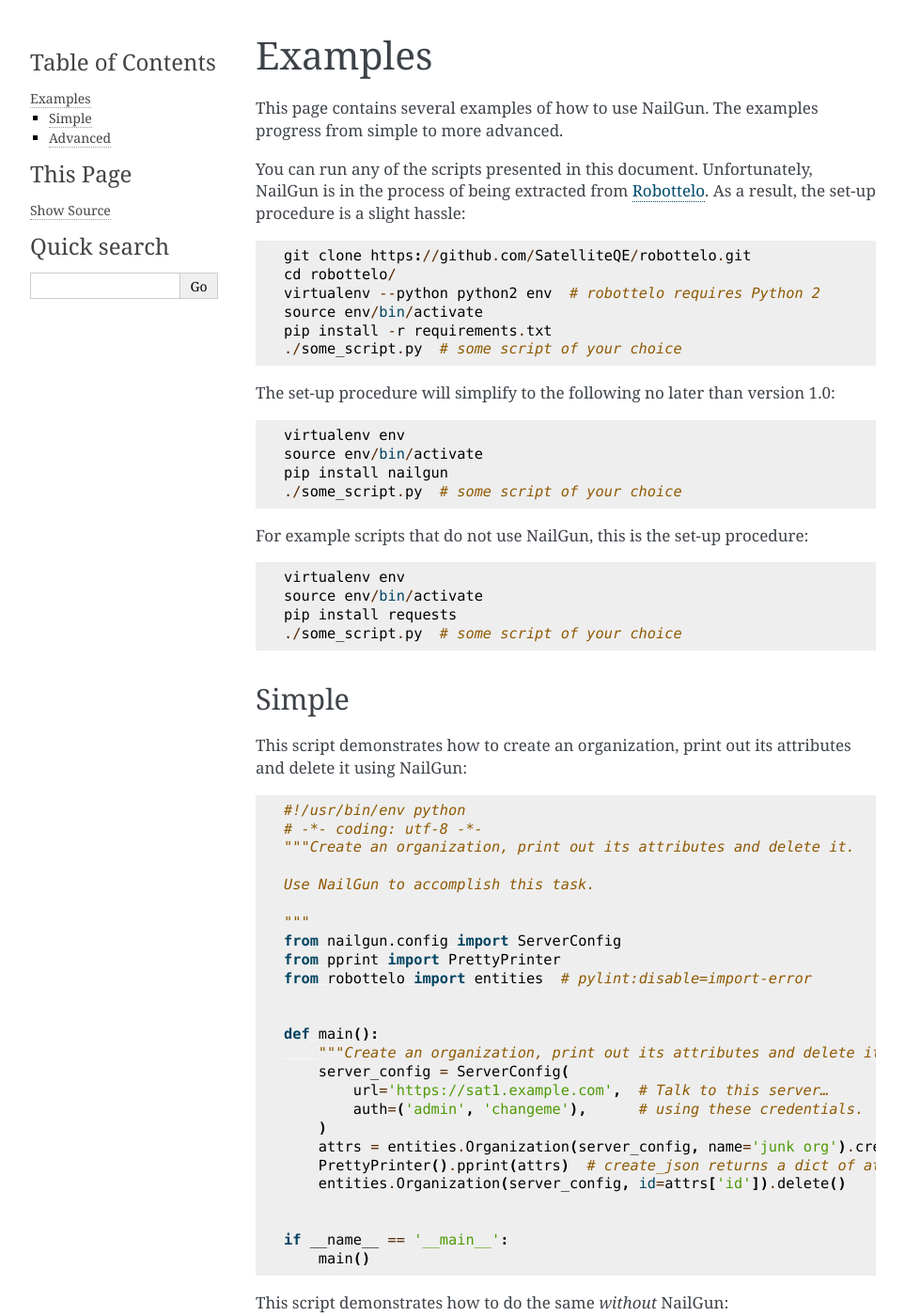
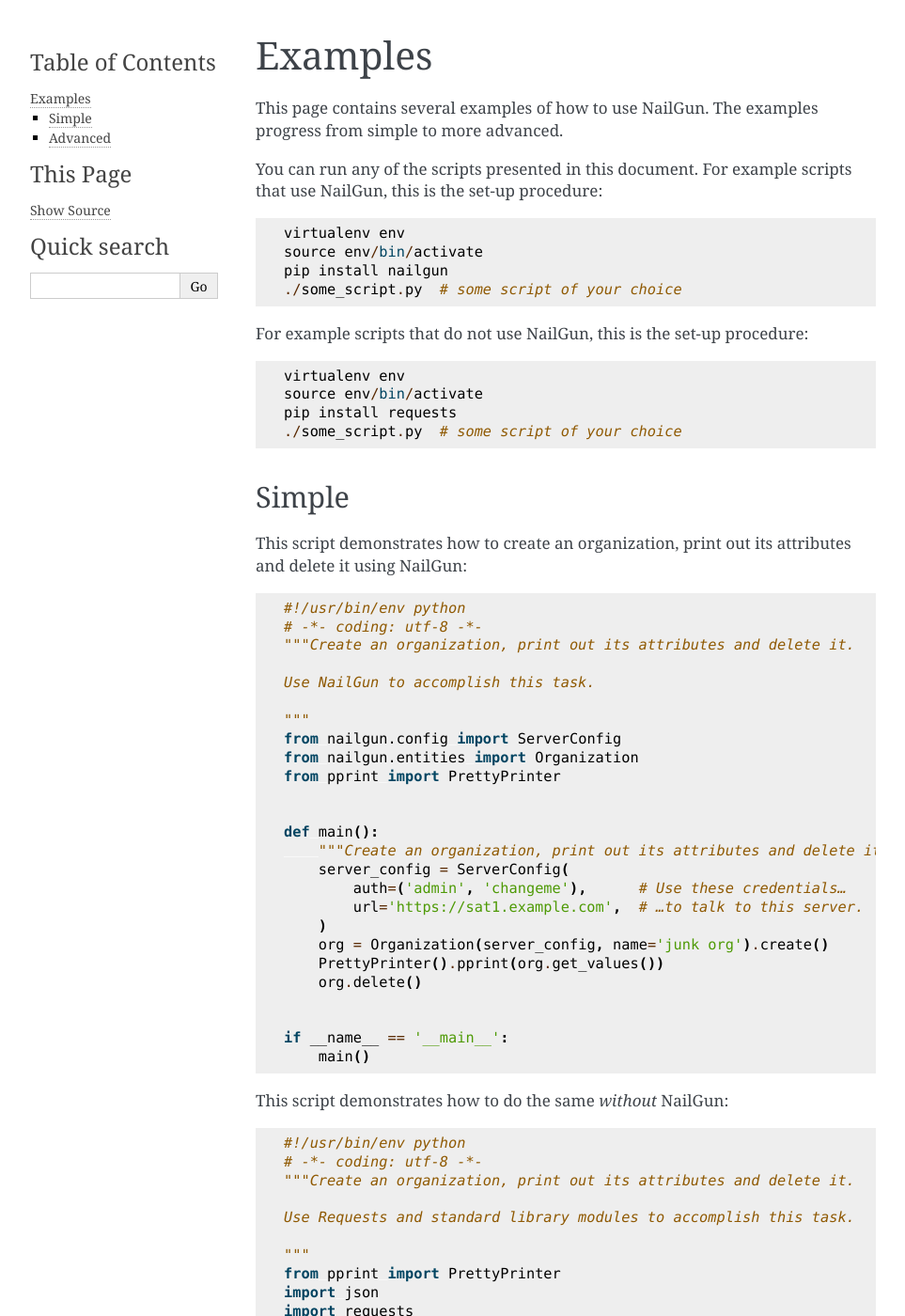
Before and after one commit to SatelliteQE/nailgun, a Sphinx documentation site: the page built from docs/examples.rst, in a window 1280 px wide and 1400 px high. Shown: the whole window at 94% size, without its empty margins (148-1111 px from the left). Built offline with Sphinx 7.4.7, drawn with Linux system fonts in a browser that asks for light colours; some of the changed text lies outside the part shown.

Commit message:
Update documentation
Update documentation to take advantage of the following recent changes:

* The `create` method is fully implemented as of NailGun version 0.7.0.
* Module `nailgun.entities` is present in the current development branch.

```diff
--- a/docs/create_organization_nailgun.py
+++ b/docs/create_organization_nailgun.py
@@ -6,19 +6,19 @@
 
 """
 from nailgun.config import ServerConfig
+from nailgun.entities import Organization
 from pprint import PrettyPrinter
-from robottelo import entities  # pylint:disable=import-error
 
 
 def main():
     """Create an organization, print out its attributes and delete it."""
     server_config = ServerConfig(
-        url='https://sat1.example.com',  # Talk to this server…
-        auth=('admin', 'changeme'),      # using these credentials.
+        auth=('admin', 'changeme'),      # Use these credentials…
+        url='https://sat1.example.com',  # …to talk to this server.
     )
-    attrs = entities.Organization(server_config, name='junk org').create_json()
-    PrettyPrinter().pprint(attrs)  # create_json returns a dict of attributes
-    entities.Organization(server_config, id=attrs['id']).delete()
+    org = Organization(server_config, name='junk org').create()
+    PrettyPrinter().pprint(org.get_values())
+    org.delete()
 
 
 if __name__ == '__main__':
--- a/docs/create_user_nailgun.py
+++ b/docs/create_user_nailgun.py
@@ -4,8 +4,8 @@
 from __future__ import print_function
 from nailgun import client
 from nailgun.config import ServerConfig
+from nailgun.entities import Organization, User
 from pprint import PrettyPrinter
-from robottelo import entities  # pylint:disable=import-error
 
 
 def main():
@@ -18,9 +18,9 @@
     for server_config in server_configs:
         # The LDAP authentication source with an ID of 1 is internal. It is
         # nearly guaranteed to exist and be functioning.
-        PrettyPrinter().pprint(entities.User(
+        PrettyPrinter().pprint(User(
             server_config,
-            auth_source=1,  # or: entities.AuthSourceLDAP(server_config, id=1),
+            auth_source=1,  # or: AuthSourceLDAP(server_config, id=1),
             login='Alice',
             mail='alice@example.com',
             organization=[
@@ -45,7 +45,7 @@
 
     """
     response = client.get(
-        entities.Organization(server_config).path(),
+        Organization(server_config).path(),
         auth=server_config.auth,
         data={'search': 'label={}'.format(label)},
         verify=server_config.verify,
@@ -58,7 +58,7 @@
             'results: {1}'.format(decoded['subtotal'], decoded['results'])
         )
         exit(1)
-    return entities.Organization(
+    return Organization(
         server_config,
         id=decoded['results'][0]['id']
     ).read()
--- a/docs/examples.rst
+++ b/docs/examples.rst
@@ -4,18 +4,8 @@
 This page contains several examples of how to use NailGun. The examples progress
 from simple to more advanced.
 
-You can run any of the scripts presented in this document. Unfortunately,
-NailGun is in the process of being extracted from `Robottelo`_. As a result,
-the set-up procedure is a slight hassle::
-
-    git clone https://github.com/SatelliteQE/robottelo.git
-    cd robottelo/
-    virtualenv --python python2 env  # robottelo requires Python 2
-    source env/bin/activate
-    pip install -r requirements.txt
-    ./some_script.py  # some script of your choice
-
-The set-up procedure will simplify to the following no later than version 1.0::
+You can run any of the scripts presented in this document. For example scripts
+that use NailGun, this is the set-up procedure::
 
     virtualenv env
     source env/bin/activate
```
